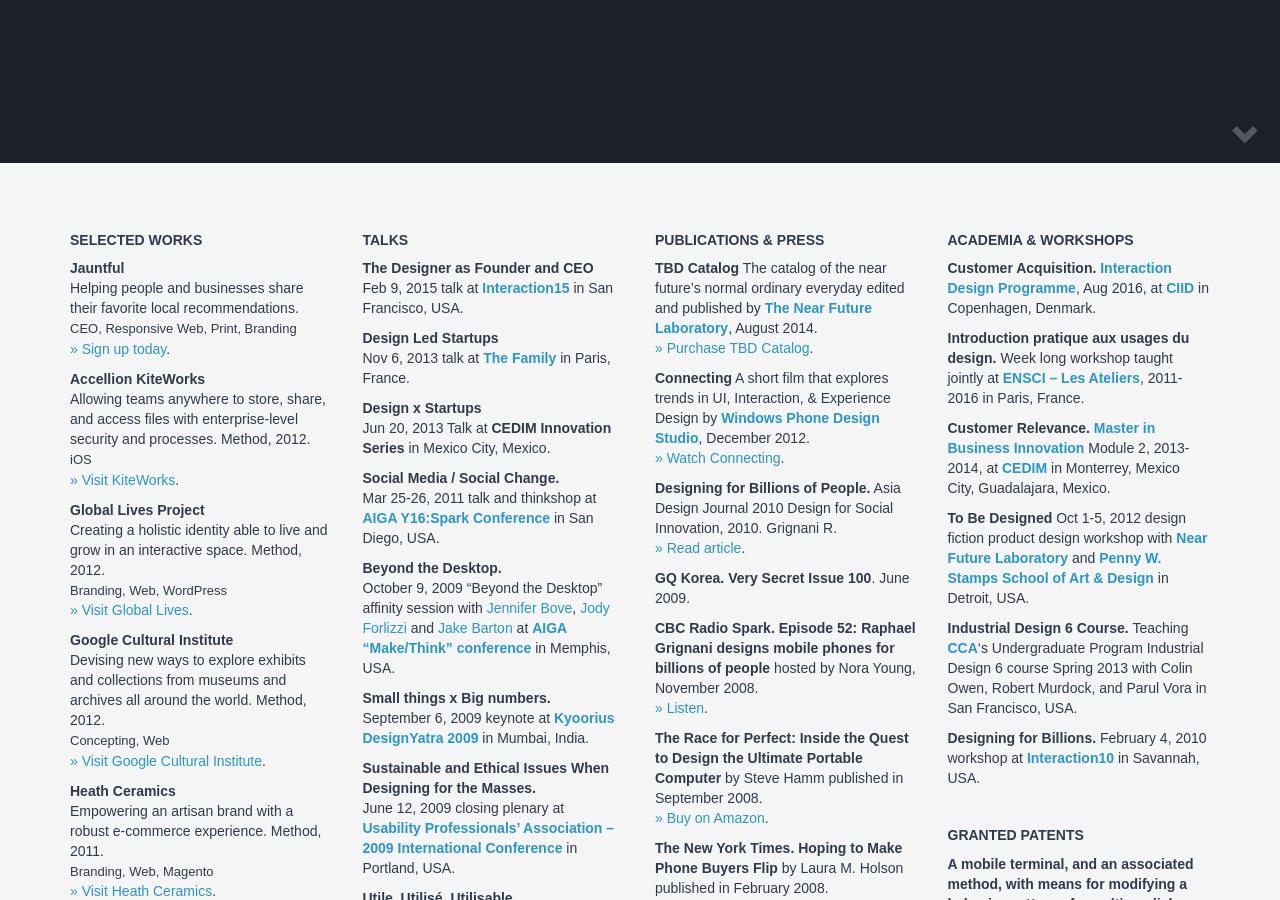
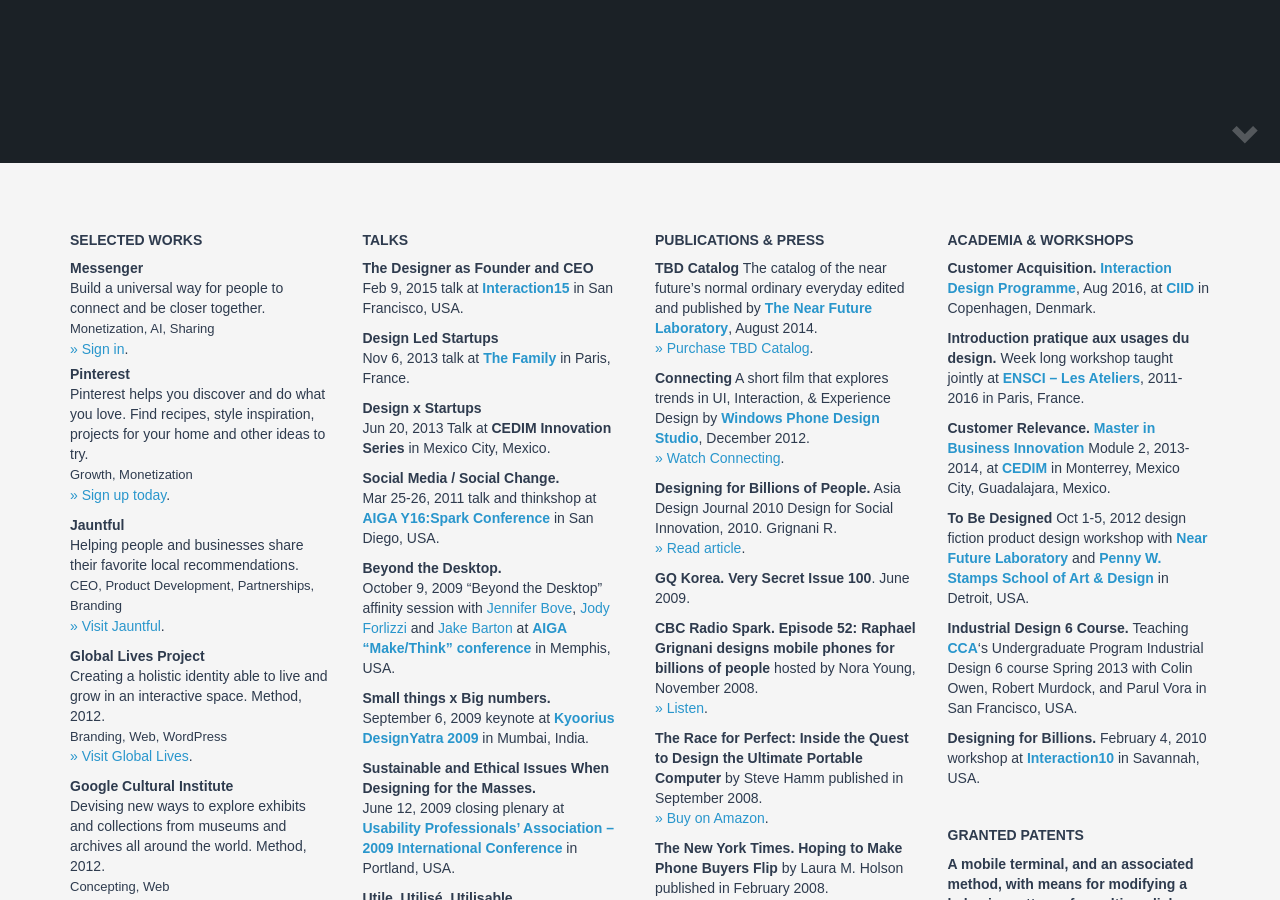
Before and after one commit to Jauntful/private-about-me, a Jekyll site: the page built from _posts/2016-05-05-works.markdown, in a window 1280 px wide and 900 px high, scrolled down 757 px. Built offline with Jekyll 4.4.1, drawn with Linux system fonts in a browser that asks for light colours; nearby versions of some CDN libraries; some of the changed text lies outside the part shown.

Commit message:
Pinterest/Messenger

```diff
--- a/_posts/2016-05-05-works.markdown
+++ b/_posts/2016-05-05-works.markdown
@@ -4,16 +4,19 @@ title:  "Selected works"
 date:   2016-05-05 22:11:43 -0700
 ---
 ##### Selected Works
+*   **Messenger**
+     Build a universal way for people to connect and be closer together.
+    <span class="platform">Monetization, AI, Sharing</span>
+    [&raquo; Sign in](https://messenger.com/).
+*   **Pinterest**
+    Pinterest helps you discover and do what you love. Find recipes, style inspiration, projects for your home and other ideas to try.
+    <span class="platform">Growth, Monetization</span>
+    [&raquo; Sign up today](https://pinterest.com/).
 
 *   **Jauntful**
     Helping people and businesses share their favorite local recommendations.
-    <span class="platform">CEO, Responsive Web, Print, Branding</span>
-    [&raquo; Sign up today](https://jauntful.com/).
-
-*   **Accellion KiteWorks**
-    Allowing teams anywhere to store, share, and access files with enterprise-level security and processes. Method, 2012.
-    <span class="platform">iOS</span>
-    [&raquo; Visit KiteWorks](http://www.accellion.com/solutions/for-enterprise-it).
+    <span class="platform">CEO, Product Development, Partnerships, Branding</span>
+    [&raquo; Visit Jauntful](https://jauntful.com/).
 
 *   **Global Lives Project**
     Creating a holistic identity able to live and grow in an interactive space. Method, 2012.
@@ -30,11 +33,6 @@ date:   2016-05-05 22:11:43 -0700
     <span class="platform">Branding, Web, Magento</span>
     [&raquo; Visit Heath Ceramics](http://www.heathceramics.com/).
 
-*   **GoogleTV 3.0**
-    Redefining home entertainment at the intersection of TV and Internet. Method, 2011.
-    <span class="platform">TV, Android</span>
-    [&raquo; Visit Google TV](http://www.android.com/tv/).
-
 *   **Nokia Homegrown**
     Working towards the most sustainable, ethical and desirable communication solutions for Nokia by placing sustainability first. Nokia, 2008.
     <span class="platform">Concepting, Strategy, Prototyping, Mobile, Hardware</span>
```
